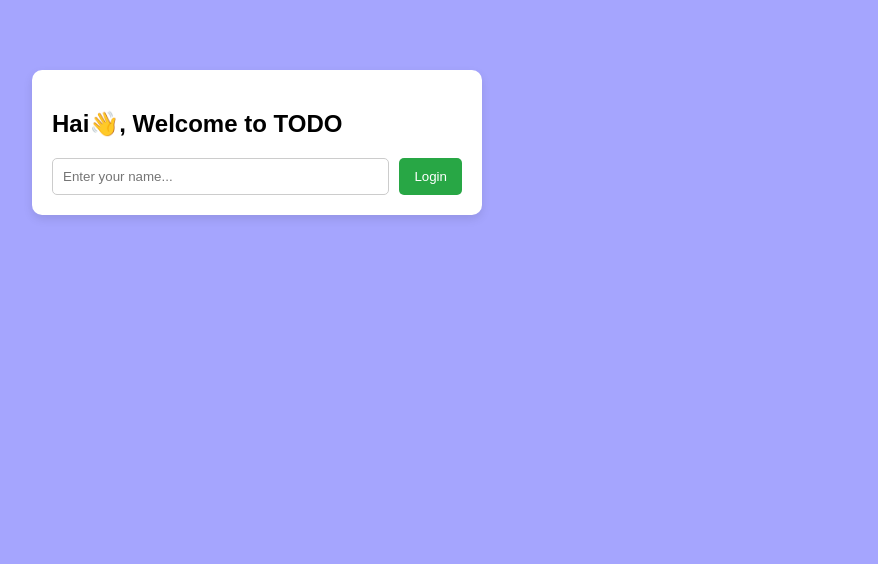
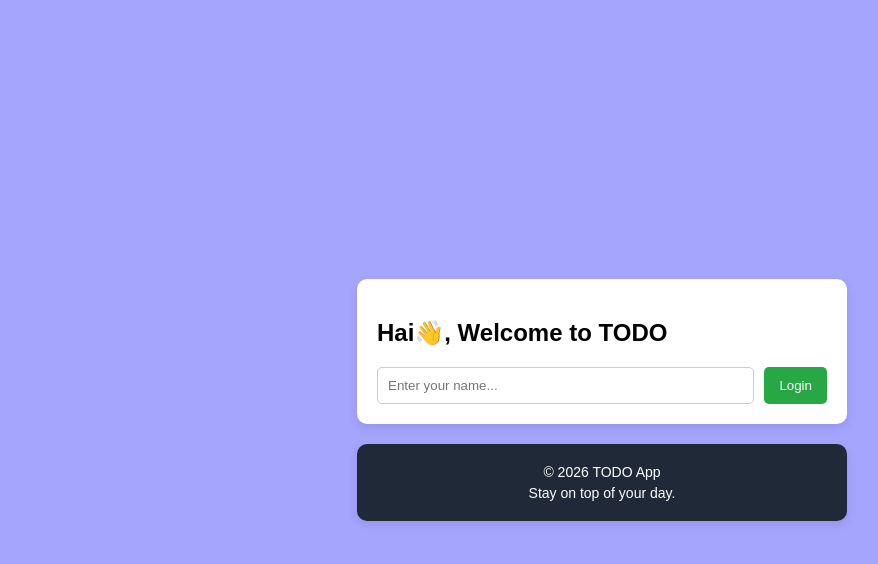
Before and after one commit to godwinsmathew8898-arch/fastapi-todo-app, a plain HTML site: page index.html in a window 1280 px wide. Shown: the whole page, without its empty margins (38-916 px from the left). Drawn offline with Linux system fonts and the light colour scheme.

Commit message:
changed index.html added footer

```diff
--- a/index.html
+++ b/index.html
@@ -31,6 +31,11 @@
 
     </div>
 
+    <footer class="site-footer">
+        <p>© 2026 TODO App</p>
+        <p>Stay on top of your day.</p>
+    </footer>
+
     <script src="static/script.js"></script>
 </body>
 </html>
--- a/static/style.css
+++ b/static/style.css
@@ -1,16 +1,38 @@
 body {
     font-family: Arial, sans-serif;
+    margin: 0;
+    min-height: 100vh;
+    display: flex;
+    flex-direction: column;
+    justify-content: center;
+    align-items: center;
+    background-color: #a5a5fe;
     padding: 20px;
-    max-width: 450px;
-    margin: 50px;
-    background-color: #a5a5fe;
+    box-sizing: border-box;
 }
 
 .container {
+    width: min(100%, 450px);
     background: white;
     padding: 20px;
     border-radius: 10px;
     box-shadow: 0px 4px 10px rgba(0,0,0,0.1);
+    margin-bottom: 20px;
+}
+
+.site-footer {
+    width: min(100%, 450px);
+    background: #1f2937;
+    color: #ffffff;
+    text-align: center;
+    padding: 15px 20px;
+    border-radius: 10px;
+    box-shadow: 0px 4px 10px rgba(0,0,0,0.1);
+}
+
+.site-footer p {
+    margin: 5px 0;
+    font-size: 14px;
 }
 
 .input-box {
```
